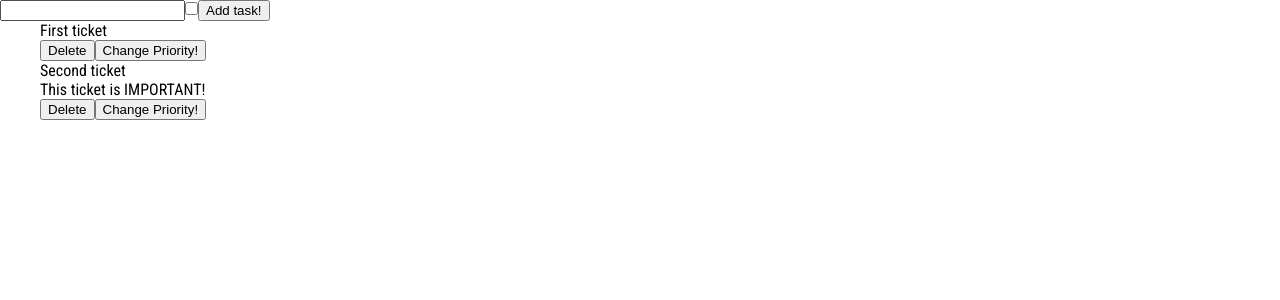
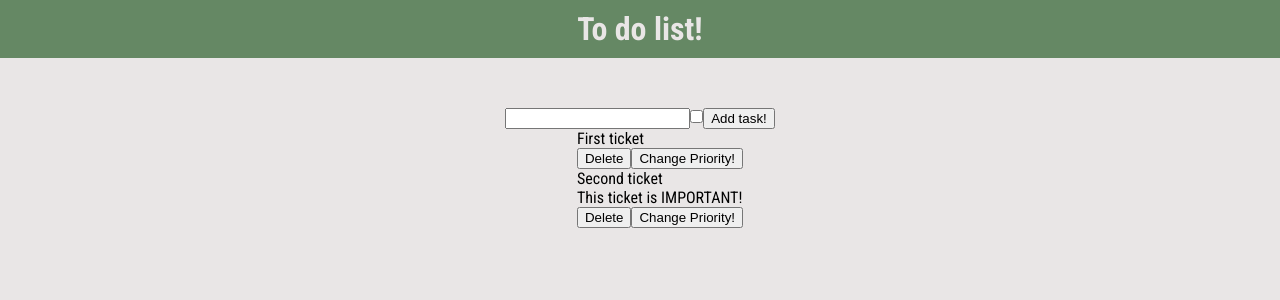
Before and after one commit to KacperNlp/-to-do-list-Vue, a Vue app: page / in a window 1280 px wide. Shown: the top 300 px of the page. Built offline with nearby package versions, Linux system fonts and the light colour scheme.

Commit message:
Added styles for header and body

```diff
--- a/public/style.css
+++ b/public/style.css
@@ -5,4 +5,5 @@
 
 body {
     font-family: 'Roboto Condensed', sans-serif;
+    background: rgb(233, 230, 230);
 }
--- a/src/App.vue
+++ b/src/App.vue
@@ -1,5 +1,8 @@
 <template>
   <div class="app">
+    <header class="app-header">
+      <h1>To do list!</h1>
+    </header>
     <add-task-form @add-task="addNewTask"></add-task-form>
     <tasks-list v-if="isTasksNotEmpty" :tasks="tasks"></tasks-list>
     <message-component v-else></message-component>
@@ -77,4 +80,18 @@ export default {
 </script>
 
 <style>
+.app {
+  display: flex;
+  flex-direction: column;
+  align-items: center;
+}
+
+.app-header {
+  width: 100%;
+  padding: 10px;
+  margin-bottom: 50px;
+  text-align: center;
+  background: #658864;
+  color: rgb(233, 230, 230);
+}
 </style>
```
